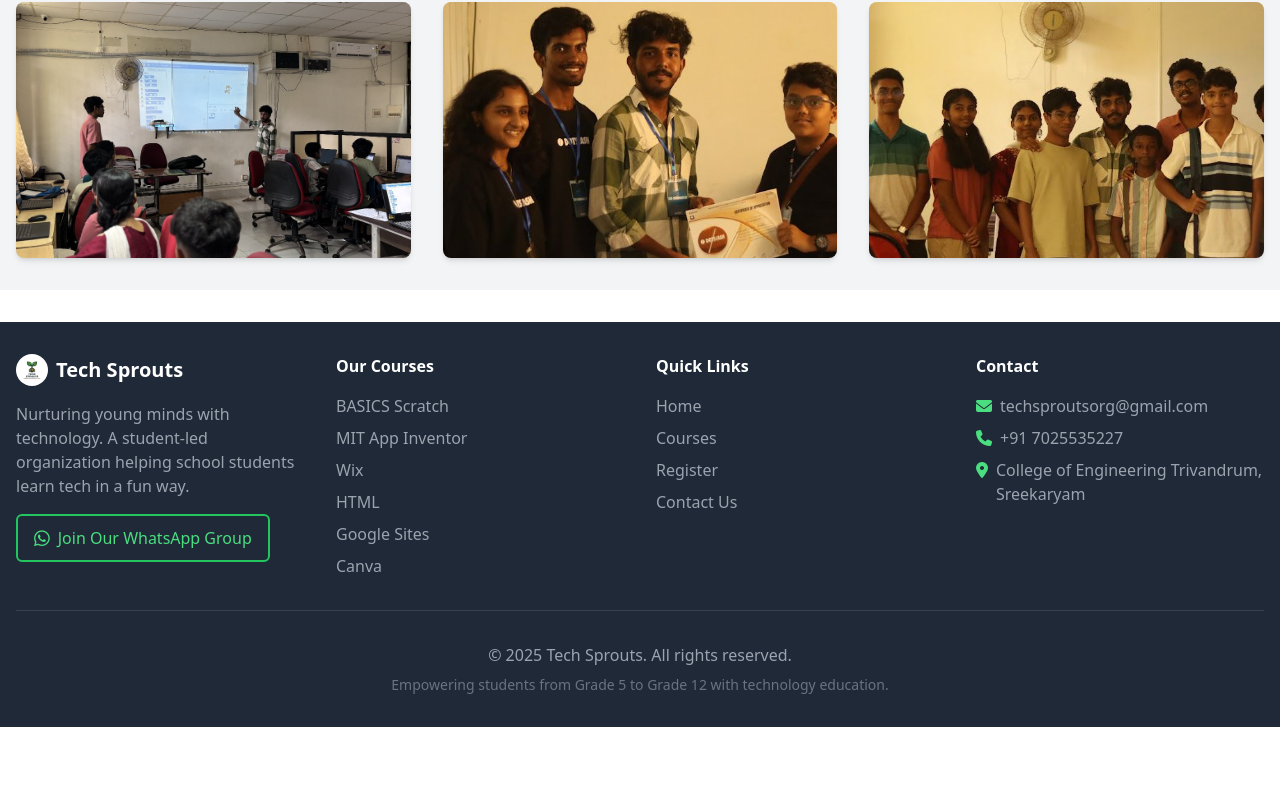
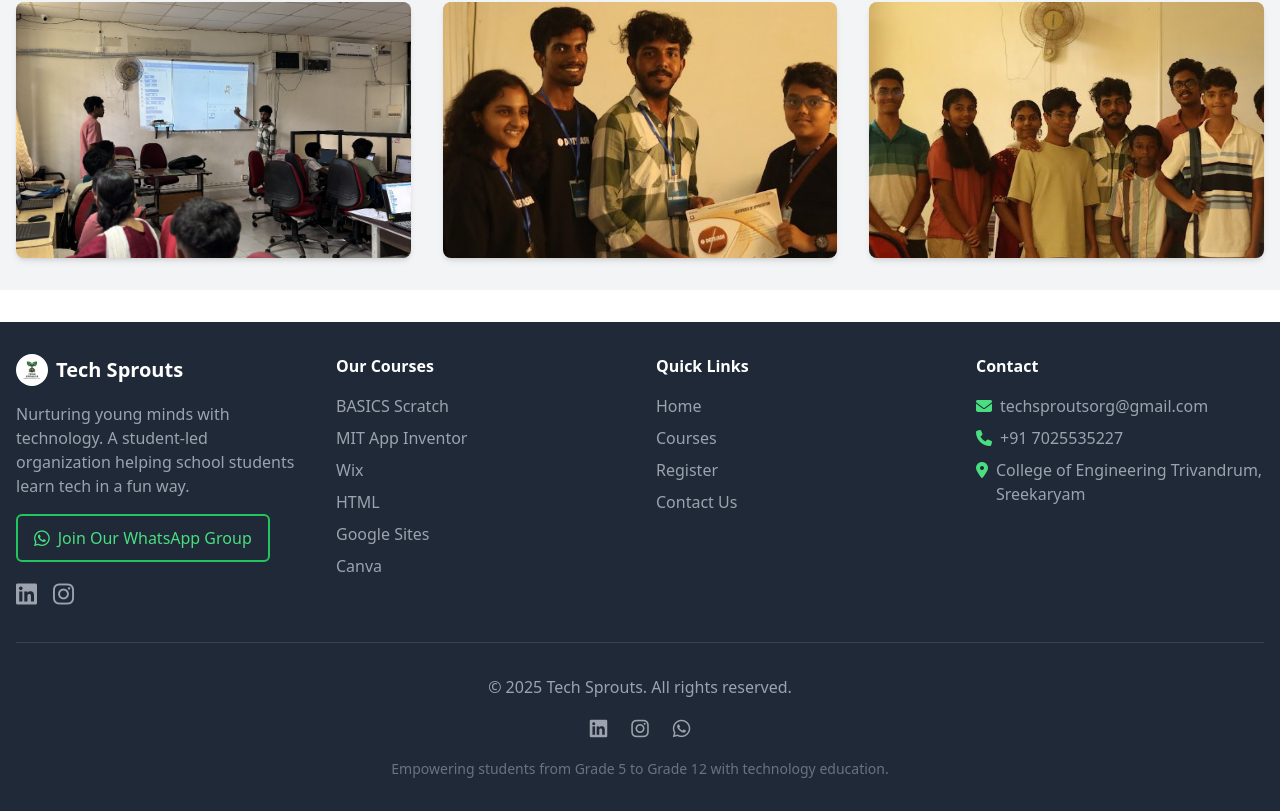
Before and after one commit to Unknown-Geek/Tech-Sprouts, a React (Vite) app: page / in a window 1280 px wide. Shown: the part 1798-2609 px from the top of the page. Before the commit the page ends 2525 px from the top, so only its background shows below. Built offline with nearby package versions, Linux system fonts and the light colour scheme.

Commit message:
Added Linkedin and Instagram handles

```diff
--- a/src/App.jsx
+++ b/src/App.jsx
@@ -211,6 +211,26 @@ function App() {
                     Join Our WhatsApp Group
                   </a>
                 </div>
+                <div className="mt-4 flex space-x-4">
+                  <a
+                    href="https://www.linkedin.com/company/tech-sprouts/"
+                    target="_blank"
+                    rel="noopener noreferrer"
+                    className="text-gray-400 hover:text-blue-400 transition-colors"
+                    aria-label="LinkedIn"
+                  >
+                    <i className="fab fa-linkedin text-2xl"></i>
+                  </a>
+                  <a
+                    href="https://www.instagram.com/tech_sprouts?igsh=YXZzdGRseXVocGJh"
+                    target="_blank"
+                    rel="noopener noreferrer"
+                    className="text-gray-400 hover:text-pink-400 transition-colors"
+                    aria-label="Instagram"
+                  >
+                    <i className="fab fa-instagram text-2xl"></i>
+                  </a>
+                </div>
               </div>
               <div>
                 <h4 className="font-semibold mb-4">Our Courses</h4>
@@ -283,6 +303,35 @@ function App() {
                 &copy; {new Date().getFullYear()} Tech Sprouts. All rights
                 reserved.
               </p>
+              <div className="flex justify-center space-x-6 my-4">
+                <a
+                  href="https://www.linkedin.com/company/tech-sprouts/"
+                  target="_blank"
+                  rel="noopener noreferrer"
+                  className="text-gray-400 hover:text-blue-400 transition-colors"
+                  aria-label="LinkedIn"
+                >
+                  <i className="fab fa-linkedin text-xl"></i>
+                </a>
+                <a
+                  href="https://www.instagram.com/tech_sprouts?igsh=YXZzdGRseXVocGJh"
+                  target="_blank"
+                  rel="noopener noreferrer"
+                  className="text-gray-400 hover:text-pink-400 transition-colors"
+                  aria-label="Instagram"
+                >
+                  <i className="fab fa-instagram text-xl"></i>
+                </a>
+                <a
+                  href="https://chat.whatsapp.com/J75hEOoDJIzGALTMxFo4Pk"
+                  target="_blank"
+                  rel="noopener noreferrer"
+                  className="text-gray-400 hover:text-green-400 transition-colors"
+                  aria-label="WhatsApp"
+                >
+                  <i className="fab fa-whatsapp text-xl"></i>
+                </a>
+              </div>
               <p className="text-gray-500 text-sm mt-2">
                 Empowering students from Grade 5 to Grade 12 with technology
                 education.
```
